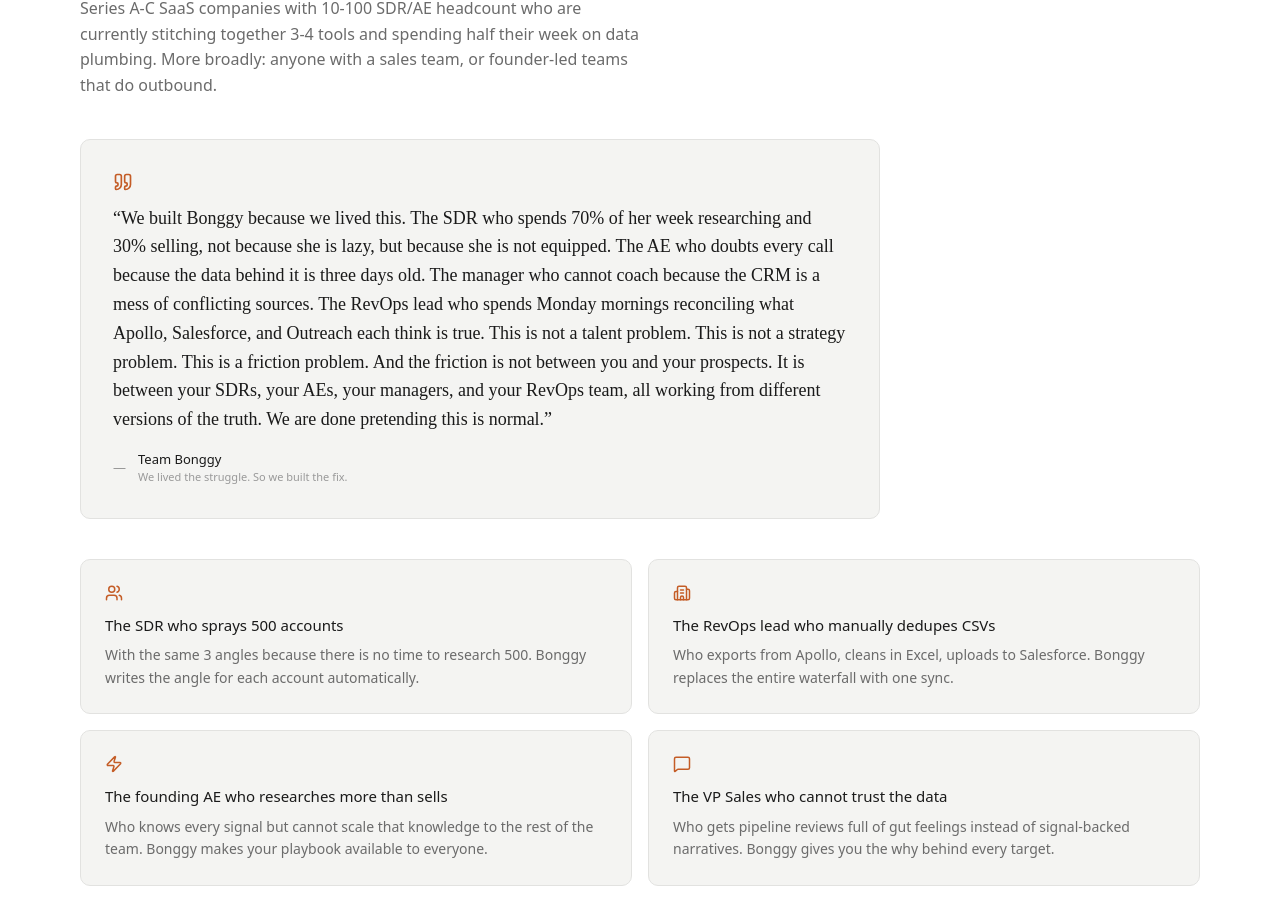
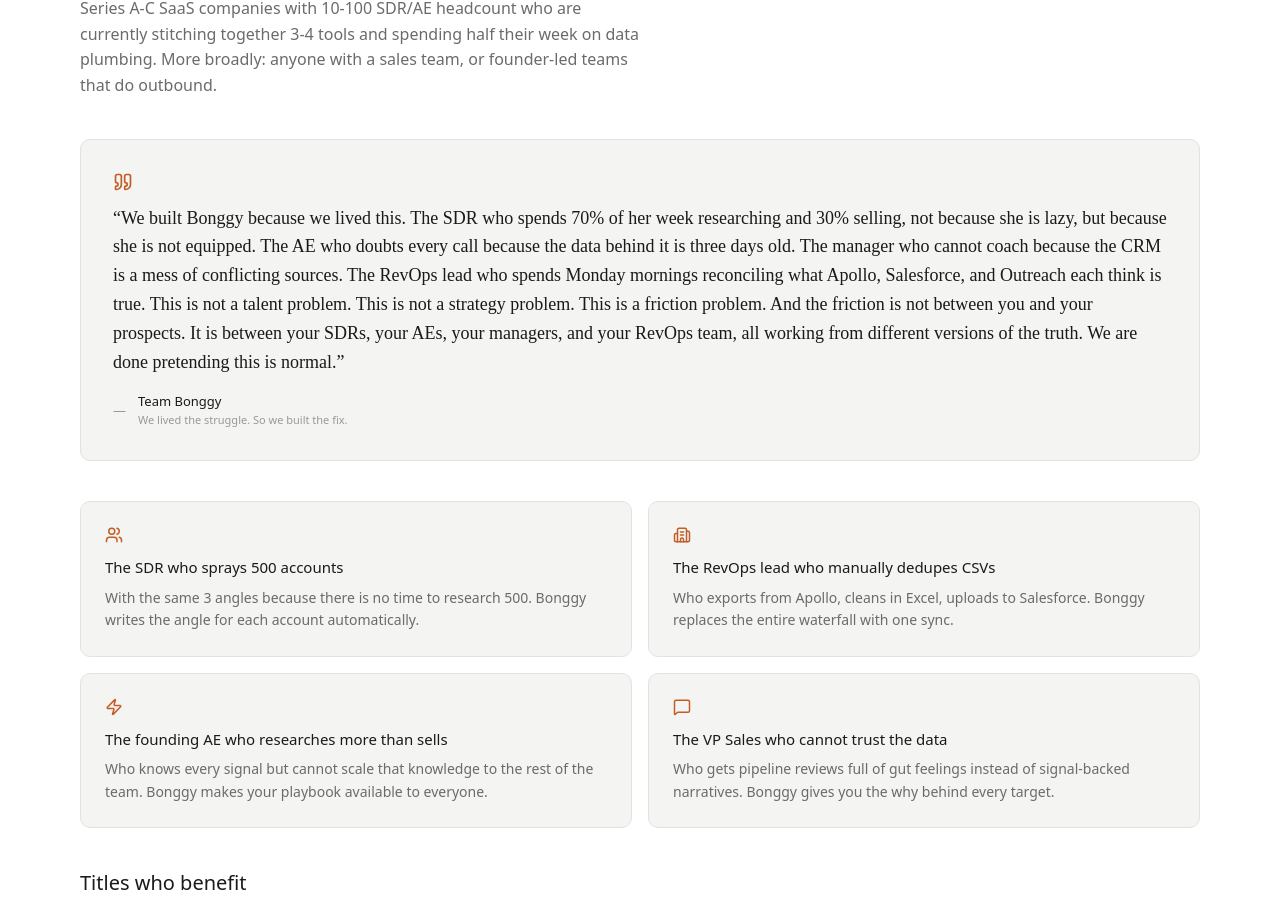
Before and after one commit to heybonggy/Bonggy-Website-Nithin, a React (Vite) app: page / in a window 1280 px wide. Shown: the part 3793-4706 px from the top of the page. Built offline with nearby package versions, Linux system fonts and the light colour scheme.

Commit message:
Expand founder quote card to full width

```diff
--- a/src/pages/Landing.tsx
+++ b/src/pages/Landing.tsx
@@ -644,7 +644,7 @@
         </p>
 
         {/* Founder Quote */}
-        <div className="bg-bonggy-bg border border-bonggy-border rounded-xl p-6 md:p-8 mb-10 max-w-[800px]">
+        <div className="bg-bonggy-bg border border-bonggy-border rounded-xl p-6 md:p-8 mb-10">
           <Quote size={20} className="text-bonggy-accent mb-3" />
           <p className="text-[16px] md:text-[18px] text-bonggy-text-primary leading-[1.6] font-serif-display mb-4">
             &ldquo;We built Bonggy because we lived this. The SDR who spends 70% of her week researching and 30% selling, not because she is lazy, but because she is not equipped. The AE who doubts every call because the data behind it is three days old. The manager who cannot coach because the CRM is a mess of conflicting sources. The RevOps lead who spends Monday mornings reconciling what Apollo, Salesforce, and Outreach each think is true. This is not a talent problem. This is not a strategy problem. This is a friction problem. And the friction is not between you and your prospects. It is between your SDRs, your AEs, your managers, and your RevOps team, all working from different versions of the truth. We are done pretending this is normal.&rdquo;
```
